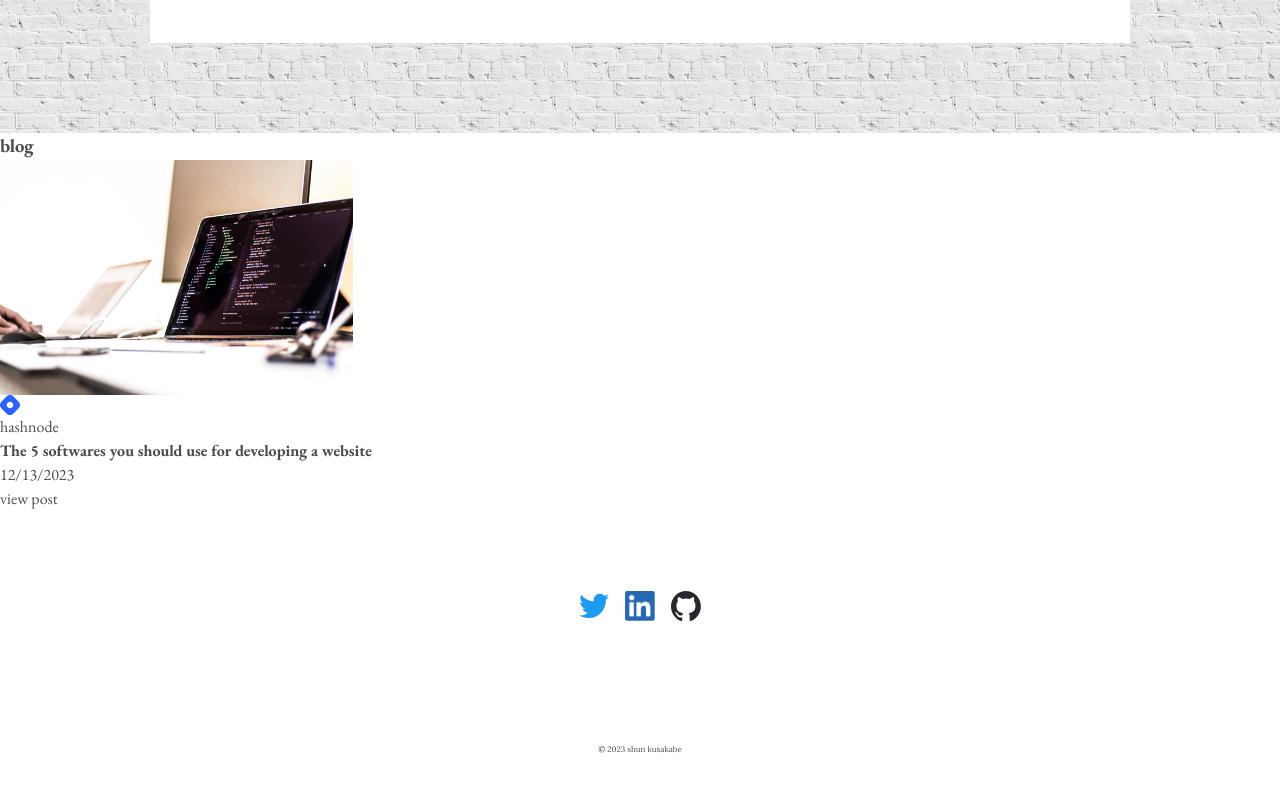
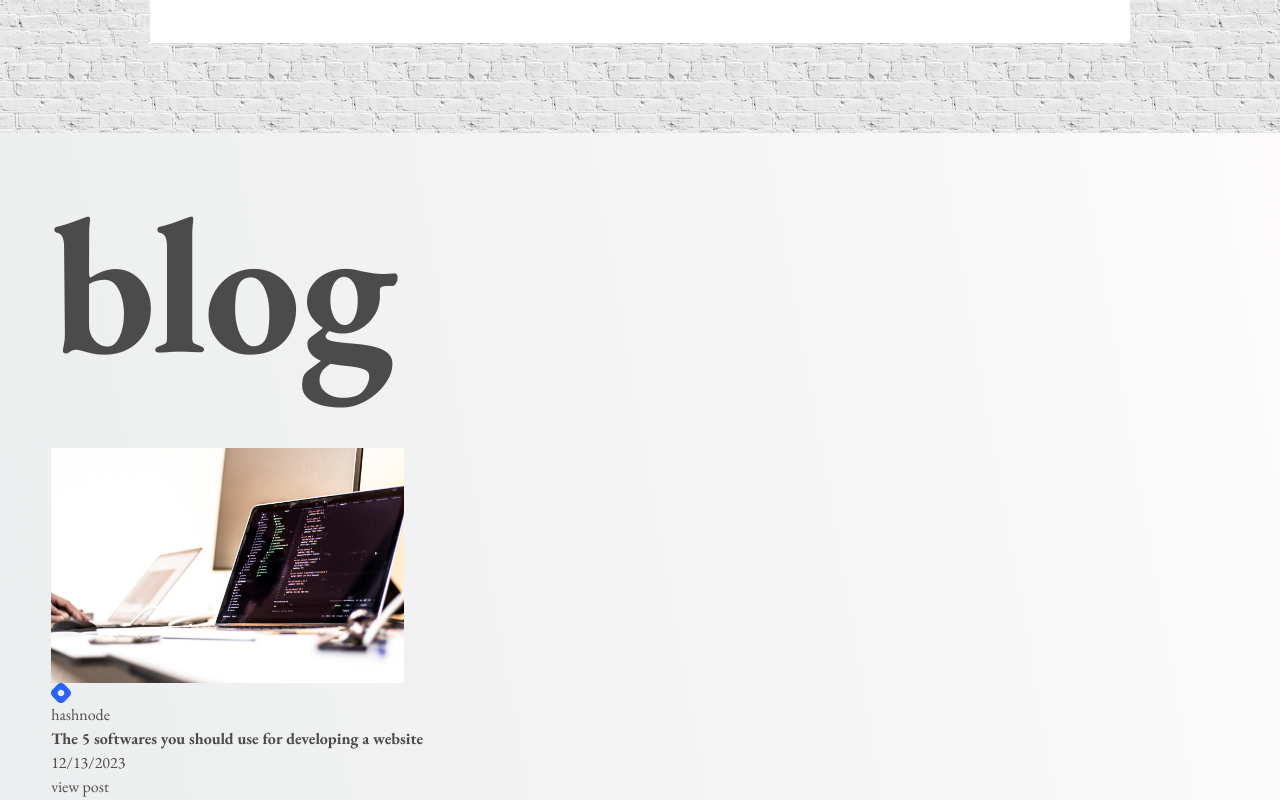
Before and after one commit to shunssv/kusakabe-site, a Next.js app: page / in a window 1280 px wide. Shown: the part 3680-4480 px from the top of the page. Before the commit the page ends 4438 px from the top, so only its background shows below. Built offline with nearby package versions, Linux system fonts and the light colour scheme; no server answers; a web font is replaced by a local one.

Commit message:
:construction: Style blog section - KUS-3

```diff
--- a/src/pages/index.jsx
+++ b/src/pages/index.jsx
@@ -106,9 +106,10 @@ export default function Home({ worksItems }) {
         </div>
       </section>
 
-      <section>
-        <div>
-          <h3>blog</h3>
+      <section className={styles.blogContainer}>
+        <div className={styles.blogInner}>
+          <h3 className={styles.title}>blog</h3>
+          <div className={styles.blogList}>
             <article>
               <figure>
                 <Image
@@ -140,6 +141,7 @@ export default function Home({ worksItems }) {
               </div>
             </article>
           </div>
+        </div>
       </section>
     </>
   );
--- a/src/styles/Home.module.scss
+++ b/src/styles/Home.module.scss
@@ -286,3 +286,24 @@
     }
   }
 }
+
+.blogContainer {
+  background: linear-gradient(260deg, #fdfbfb 0%, #ebedee 100%) fixed;
+  padding: 10% 4% 30%;
+
+  @include m.mq(pc) {
+    padding: 4% 4% 12%;
+  }
+
+  .title {
+    font-size: 6rem;
+
+    @include m.mq(tabAndPc) {
+      font-size: 12rem;
+    }
+  }
+
+  .blogList {
+    margin-top: 4em;
+  }
+}
```
Lines whose indentation alone changed are shown as unchanged.
